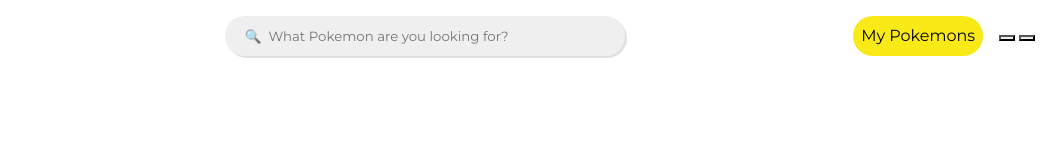
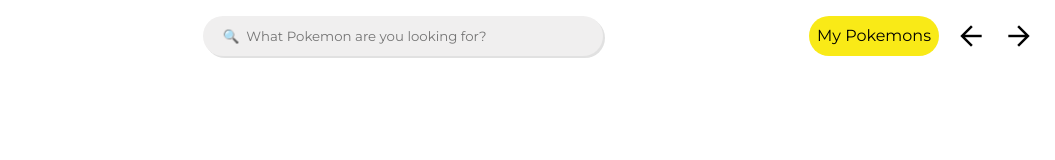
Before and after one commit to marcgirbaub/202301-w3chwe-marc-girbau, a website with bundled scripts: page public/index.html in a window 1280 px wide. Shown: the full height of the page, 225-1280 px from the left. Built offline with nearby package versions, Linux system fonts and the light colour scheme; no server answers.

Commit message:
Add styles to pagination buttons

```diff
--- a/package.json
+++ b/package.json
@@ -38,6 +38,7 @@
     "typescript": "^4.8.4"
   },
   "dependencies": {
+    "@fortawesome/fontawesome-free": "^6.2.1",
     "bootstrap": "^5.2.3"
   }
 }
--- a/public/index.html
+++ b/public/index.html
@@ -12,6 +12,9 @@
   <link href="https://fonts.googleapis.com/css2?family=Tajawal:wght@400;500;700;900&display=swap" rel="stylesheet">
   <link href="https://cdn.jsdelivr.net/npm/bootstrap@5.0.2/dist/css/bootstrap.min.css" rel="stylesheet"
     integrity="sha384-EVSTQN3/azprG1Anm3QDgpJLIm9Nao0Yz1ztcQTwFspd3yD65VohhpuuCOmLASjC" crossorigin="anonymous">
+  <link rel="stylesheet"
+    href="https://fonts.googleapis.com/css2?family=Material+Symbols+Outlined:opsz,wght,FILL,GRAD@20..48,100..700,0..1,-50..200" />
+
   <link rel="stylesheet" href="css/styles.css">
   <script src="js/index.js" type="module"></script>
   <title>Pokemon</title>
--- a/src/sass/components/header/_header.scss
+++ b/src/sass/components/header/_header.scss
@@ -37,6 +37,29 @@
   }
 }
 
+.buttons {
+  display: flex;
+  gap: 1rem;
+
+  &__back {
+    display: flex;
+    text-align: center;
+    justify-content: center;
+    align-items: center;
+  }
+
+  &__forward {
+    display: flex;
+    text-align: center;
+    justify-content: center;
+    align-items: center;
+  }
+
+  span {
+    font-size: 2rem;
+  }
+}
+
 .link {
   display: flex;
   flex-direction: row;
--- a/src/sass/reset/_reset.scss
+++ b/src/sass/reset/_reset.scss
@@ -33,3 +33,10 @@ ul {
   margin: 0;
   text-decoration: 0;
 }
+
+button {
+  background-color: transparent;
+  border: none;
+  padding: 0;
+  margin: 0;
+}
--- a/src/ts/components/PageComponent/PageComponent.ts
+++ b/src/ts/components/PageComponent/PageComponent.ts
@@ -28,8 +28,12 @@ export class PageComponent extends Component {
       <div class="main-header__links link">
         <a class="link__favourite">My Pokemons</a>
         <div class="link__buttons buttons">
-          <button class="buttons__back"></button>
-          <button class="buttons__forward"></button>
+          <button class="buttons__back">
+            <span class="material-symbols-outlined">arrow_back</span>
+          </button>
+          <button class="buttons__forward">
+            <span class="material-symbols-outlined">arrow_forward</span>
+          </button>
         </div>
       </div>
     </header>
```
Also changed, not shown: 1 other file.
